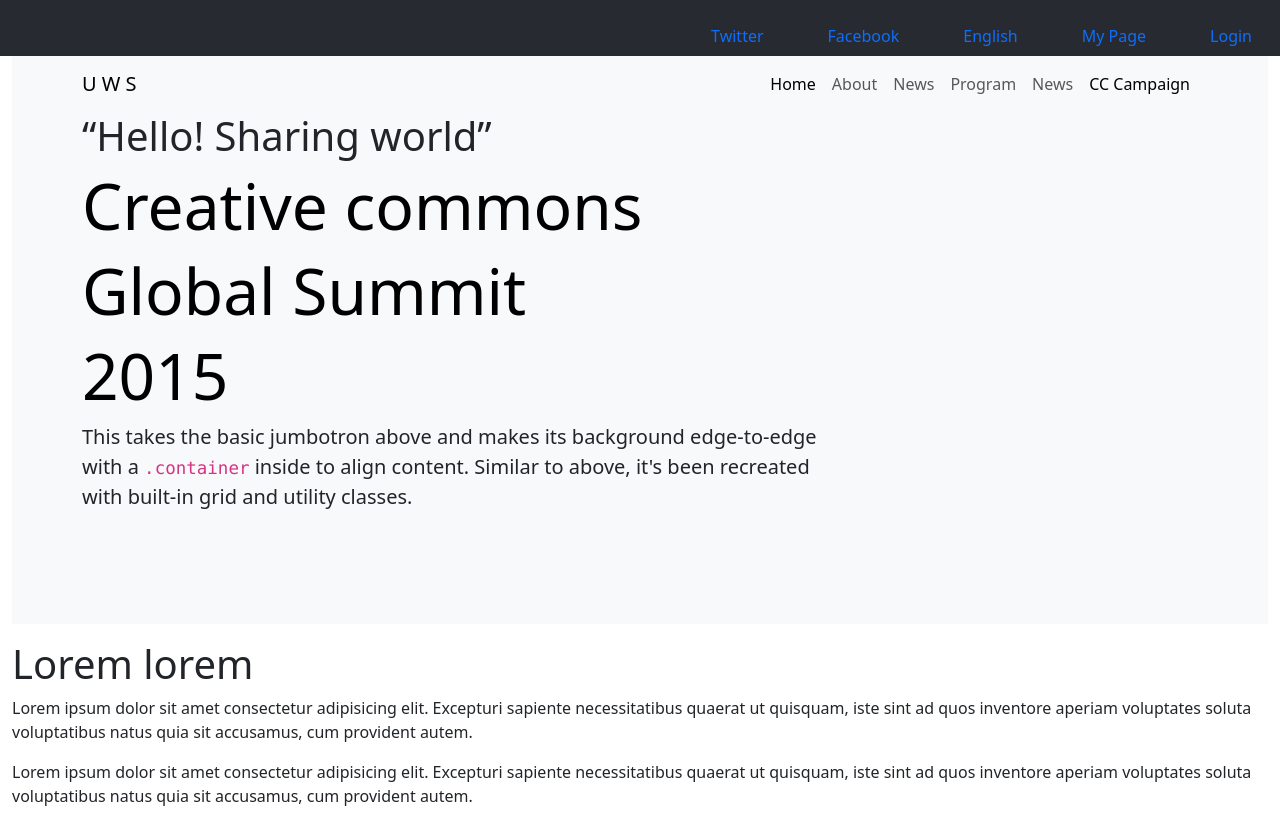
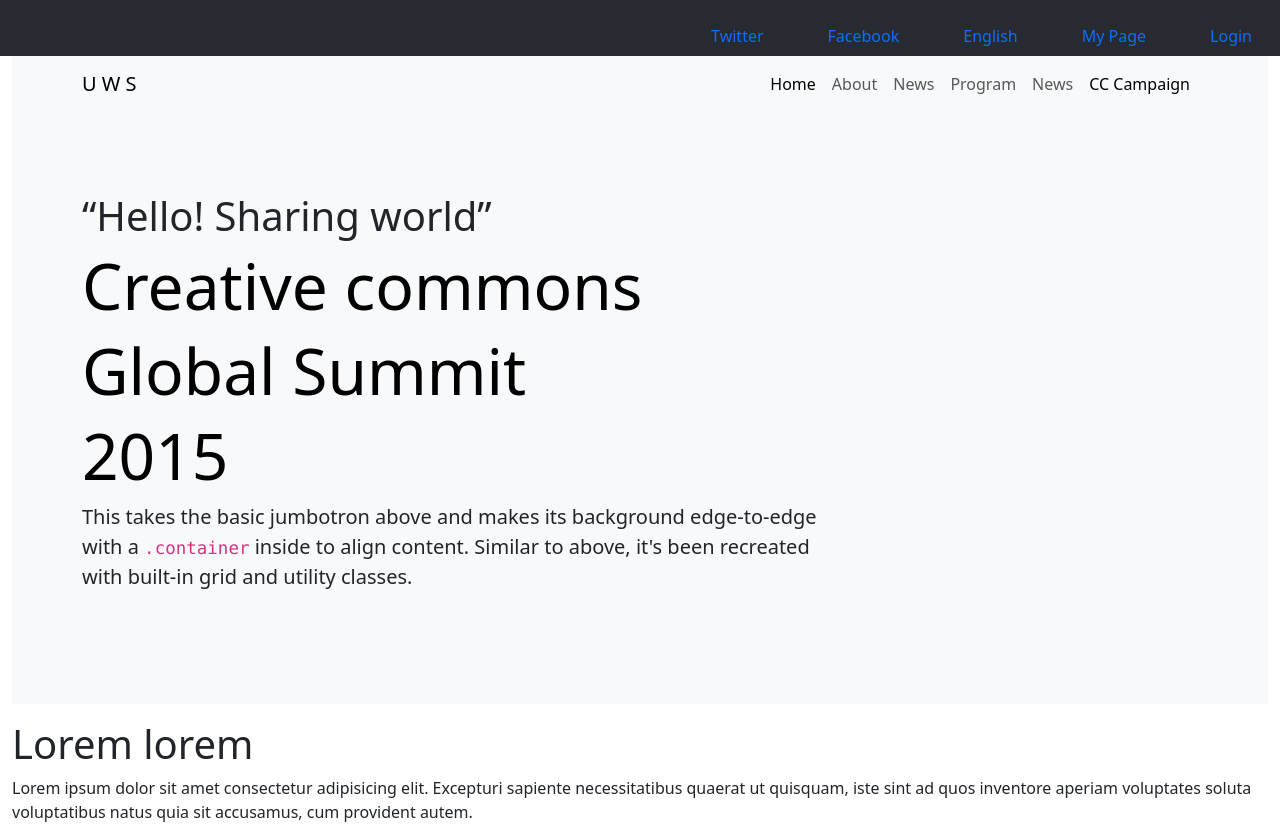
Before and after one commit to david-lafontant/united-world, a React (Create React App) app: page / in a window 1280 px wide. Shown: the top 824 px of the page. Built offline with nearby package versions, Linux system fonts and the light colour scheme.

Commit message:
Set margin top styling rule for the home page

```diff
--- a/src/pages/home/Home.module.css
+++ b/src/pages/home/Home.module.css
@@ -0,0 +1,3 @@
+.home{
+  margin-top: 6rem;
+}
```
